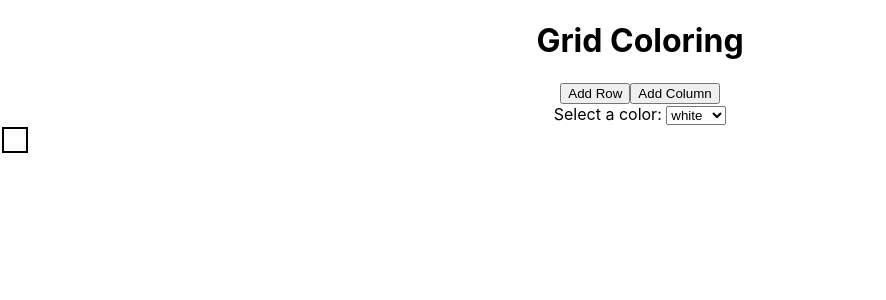
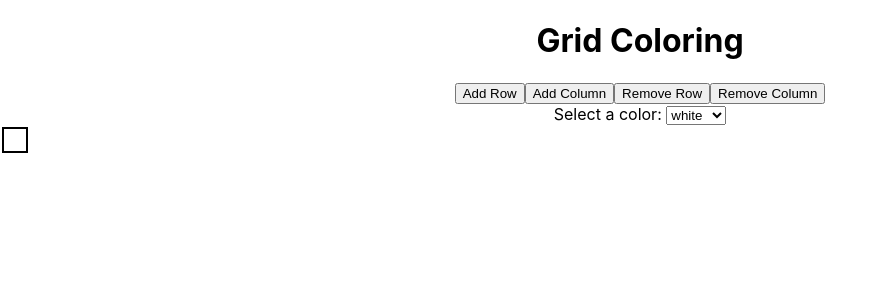
Before and after one commit to AdinaScheinfeld/TTP-Assignment-8-DOM3-React, a React (Create React App) app: page / in a window 1280 px wide. Shown: the top 300 px of the page, without its empty margins (0-886 px from the left). Built offline with nearby package versions, Linux system fonts and the light colour scheme.

Commit message:
creates functionality to remove rows and columns

```diff
--- a/src/components/Table.jsx
+++ b/src/components/Table.jsx
@@ -10,24 +10,44 @@ class Table extends Component {
         color: 'white'
      }
 
-    // method to change a cell's color when the cell is clicked
-    changeColor = (e) => {
-        e.target.style.backgroundColor = this.state.color;
-    }
-
     // method to add a row to the table
     addRow = () => {
-        this.setState({ numRows: this.state.numRows+1 })
+        this.setState({ numRows: this.state.numRows+1 });
     }
 
     // method to add a column to the table
     addColumn = () => {
-        this.setState({ numCols: this.state.numCols+1 })
+        this.setState({ numCols: this.state.numCols+1 });
+    }
+
+    // method to remove a row from the table
+    removeRow = () => {
+        if(this.state.numRows > 1) {
+            this.setState({ numRows: this.state.numRows-1 });
+        }
+        else {
+            alert('Unable to remove first row');
+        }
+    }
+
+    // method to remove a column from the table
+    removeColumn = () => {
+        if(this.state.numCols >1 ) {
+            this.setState({ numCols: this.state.numCols-1 });
+        }
+        else {
+            alert('Unable to remove first column');
+        }
     }
 
     // method to update the state with the color selected from the menue
     selectColor = (e) => {
-        this.setState({ color: e.target.value })
+        this.setState({ color: e.target.value });
+    }
+
+    // method to change a cell's color when the cell is clicked
+    changeColor = (e) => {
+        e.target.style.backgroundColor = this.state.color;
     }
 
     // render
@@ -43,6 +63,8 @@ class Table extends Component {
                 <div className='buttons'>
                     <button onClick={ this.addRow }>Add Row</button>
                     <button onClick={ this.addColumn }>Add Column</button>
+                    <button onClick={ this.removeRow }>Remove Row</button>
+                    <button onClick={ this.removeColumn }>Remove Column</button>
                 </div>
 
                 <form>
```
Also changed, not shown: 1 other file (tests, documents, lock files or other folders).
